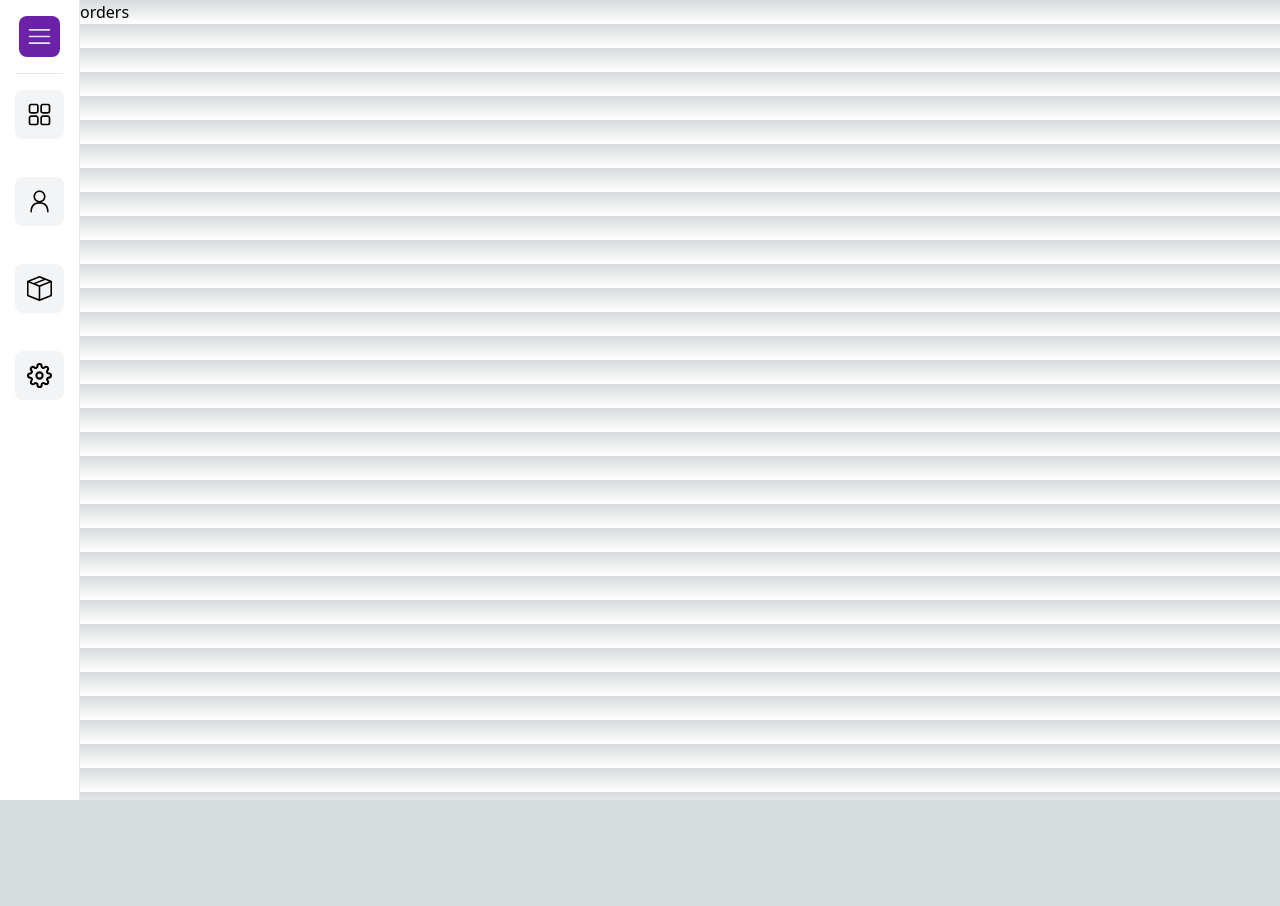
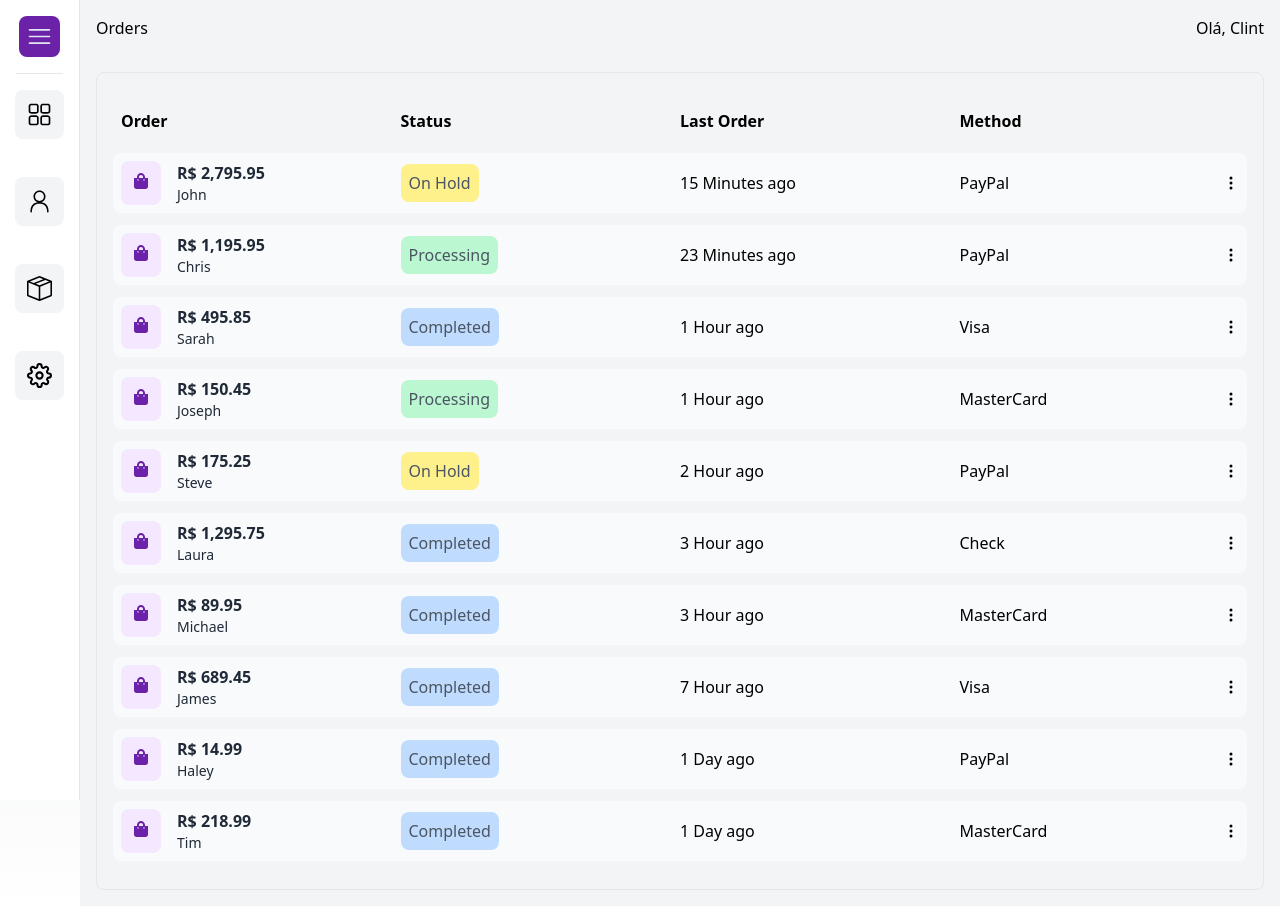
Before and after one commit to caiovidinha/estoq, a Next.js app: page /orders in a window 1280 px wide. Before the commit the page ends 800 px from the top, so only its background shows below. Built offline with nearby package versions, Linux system fonts and the light colour scheme.

Commit message:
Finalizando costumers e orders

```diff
--- a/src/pages/costumers.jsx
+++ b/src/pages/costumers.jsx
@@ -1,8 +1,46 @@
 import React from 'react'
+import { BsPersonFill, BsThreeDotsVertical } from 'react-icons/bs'
+import { data } from '../data/data'
 
 const costumers = () => {
   return (
-    <div>costumers</div>
+    <div className='bg-gray-100 min-h-screen'>
+
+    	<div className= 'flex justify-between p-4'>
+    	<h2>Costumers</h2>
+    	<h2>Olá, Clint</h2>
+    	</div>
+
+    	<div className='p-4'>
+    		<div className='w-full m-auto p-4 border rounded-lg bg-white overflow-y-auto'>
+				<div className='my-3 p-2 grid md:grid-cols-4 sm:grid-cols-3 grid-cols-2 items-center justify-between cursor-pointer font-bold'>
+					<span>Nome</span>
+					<span className='sm:text-left text-right'>E-mail</span>
+					<span className='hidden md:grid'>Última doação</span>
+					<span className='hidden md:grid'>Método</span>
+				</div>
+				<ul>
+					{data.map((order,id) => (
+						<li key={id} className='bg-gray-50 hover:bg-gray-100 rounded-lg my-3 p-2 grid md:grid-cols-4 sm:grid-cols-3 grid-cols-2 items-center justify-between cursor-pointer'>
+							<div className='flex items-center'>
+								<div className='bg-purple-100 p-3 rounded-lg'>
+									<BsPersonFill className='text-purple-800'/>
+								</div>
+								<p className='pl-4'>{order.name.first + ' ' + order.name.last}</p>
+
+							</div>
+								<p className='text-gray-600 sm:text-left text-right'>{order.name.first.toLowerCase()}@gmail.com</p>
+								<p className='hidden md:flex '>{order.date}</p>
+							<div className='sm:flex hidden justify-between items-center'>
+								<p>{order.method}</p>
+								<BsThreeDotsVertical />
+							</div>
+						</li>
+					))}
+				</ul>
+        	</div>
+      	</div>
+    </div>
   )
 }
 
--- a/src/pages/orders.jsx
+++ b/src/pages/orders.jsx
@@ -1,8 +1,57 @@
 import React from 'react'
+import { FaShoppingBag } from 'react-icons/fa'
+import { BsThreeDotsVertical } from 'react-icons/bs'
+import { data } from '@/data/data'
 
 const orders = () => {
   return (
-    <div>orders</div>
+    <div className='bg-gray-100 min-h-screen'>
+		<div className='flex justify-between p-4'>
+		<h2>Orders</h2>
+		<h2>Olá, Clint</h2>
+		</div>
+    	<div className='p-4'>
+			<div className='w-full m-auto p-4 border rounded-lg overflow-y-auto'>
+				<div className='my-3 p-2 grid md:grid-cols-4 sm:grid-cols-3 grid-cols-2 items-center justify-between font-bold'>
+					<span>Order</span>
+					<span className='sm:text-left text-right'>Status</span>
+					<span className='hidden md:grid'>Last Order</span>
+					<span className='hidden md:grid'>Method</span>
+				</div>
+				<ul>
+					{data.map((order,id) => (
+						<li key={id} className='bg-gray-50 hover:bg-gray-100 rounded-lg my-3 p-2 grid md:grid-cols-4 sm:grid-cols-3 grid-cols-2 items-center justify-between cursor-pointer'>
+							<div className='flex'>
+								<div className='bg-purple-100 p-3 rounded-lg'>
+									<FaShoppingBag className='text-purple-800'/>
+								</div>
+								<div className='pl-4'>
+									<p className='text-gray-800 font-bold'>R$ {order.total.toLocaleString()}</p>
+									<p className='text-gray-800 text-sm'>{order.name.first}</p>
+								</div>
+							</div>
+							<p className='text-gray-600 sm:text-left text-right'>
+								<span className={
+									order.status == 'Processing'
+									? 'bg-green-200 p-2 rounded-lg'
+									: order.status == 'Completed'
+									? 'bg-blue-200 p-2 rounded-lg'
+									: 'bg-yellow-200 p-2 rounded-lg'
+										}>
+										{order.status}
+								</span>
+							</p>
+							<p className='hidden md:flex'>{order.date}</p>
+							<div className='sm:flex hidden justify-between items-center'>
+								<p>{order.method}</p>
+								<BsThreeDotsVertical/>
+							</div>
+						</li>
+					))}
+				</ul>
+			</div>
+    	</div>
+    </div>
   )
 }
 
```
